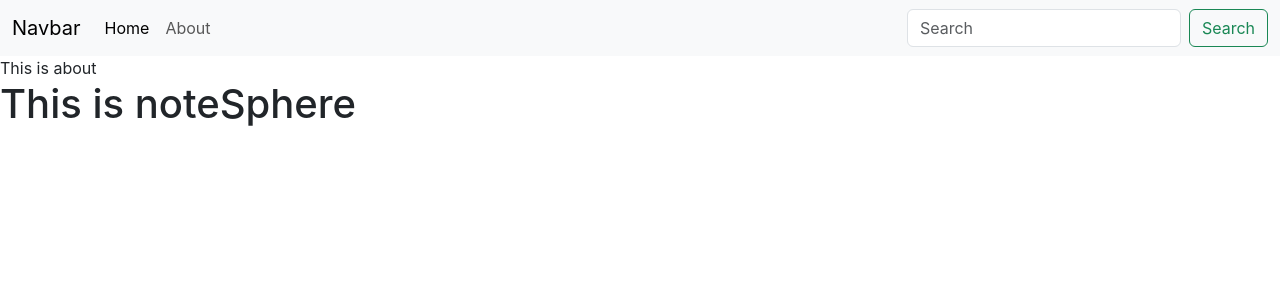
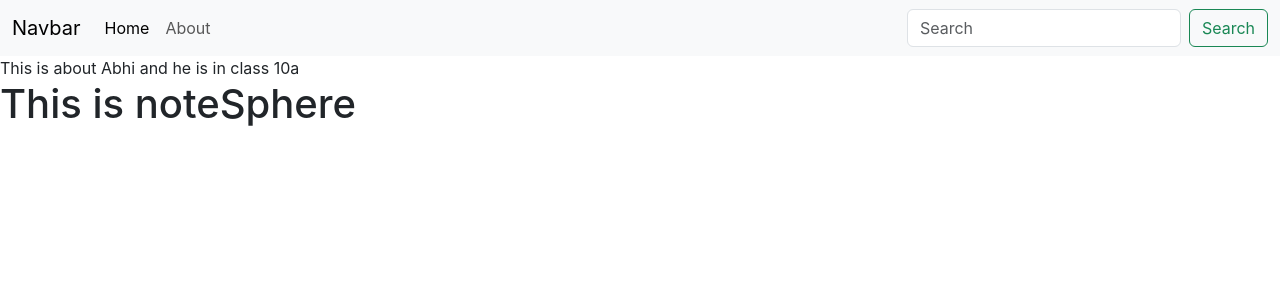
Before and after one commit to Abhi-Ptdr/NoteSphere, a React (Create React App) app: page /about in a window 1280 px wide. Shown: the top 300 px of the page. Built offline with nearby package versions, Linux system fonts and the light colour scheme.

Commit message:
useContext hook: Using Context API v58

```diff
--- a/src/App.js
+++ b/src/App.js
@@ -3,20 +3,23 @@
 import Navbar from './components/Navbar';
 import Home from './components/Home';
 import About from './components/About';
+import NoteState from './context/notes/NoteState';
 
 
 function App() {
   return (
     <>
+    <NoteState>   {/*State varible are now available in all the components and sub-components inside this <NoteState> tag*/}
       <Router>
         <Navbar/>
         <Routes>
           <Route exact path="/" element={<Home/>} />
-          <Route exact path="/about" element={<About/>} />
+          <Route exact path="/about" element={<About/>} /> {/* for eg. we can use that state in this About compo go to about compo to see how*/ }
 
         </Routes>
       </Router>
       <h1>This is noteSphere</h1>
+    </NoteState>
     </>
   );
 }
--- a/src/components/About.js
+++ b/src/components/About.js
@@ -1,9 +1,20 @@
-import React from 'react'
+import React from 'react';
+import { useContext } from 'react';
+import NoteContext from '../context/notes/NoteContext';
+import { useEffect } from 'react';
 
 const About = () => {
+  //Using useContext Hook
+  const a = useContext(NoteContext);
+
+  useEffect(() => {
+    a.update();
+    // eslint-disable-next-line
+  }, []);     {/* I only want to run it one time so empty array [] */}
+
   return (
     <div>
-      This is about
+      This is about {a.state.name} and he is in class {a.state.class} {/* name and update fxn are in state class */}
     </div>
   )
 }
--- /dev/null
+++ b/src/context/notes/NoteContext.js
@@ -0,0 +1,6 @@
+import { createContext } from 'react';
+
+//Create Context to use states in any level of nested components
+const NoteContext = createContext();
+
+export default NoteContext;
--- /dev/null
+++ b/src/context/notes/NoteState.js
@@ -0,0 +1,29 @@
+import NoteContext from "./NoteContext";
+import { useState } from "react";
+
+const NoteState = (props) => {
+    const s1 = {
+        "name": "Harry",
+        "class": "5b"
+    }
+    // state that we want to pass in let say About compo.
+    const [state, setState] = useState(s1);
+
+    //fxn to update state and we can pass fxn as well in value
+    const update = ()=>{
+        setTimeout(() => {
+            setState({
+                "name": "Abhi",
+                "class": "10a"
+            })
+        }, 1000);
+    }
+
+    return(
+        <NoteContext.Provider value={{state, update}}>  {/* This is same as {state:state, update:update} We have to create object to pass multiple values */}
+            {props.children}
+        </NoteContext.Provider>
+    )
+}
+
+export default NoteState;
```
